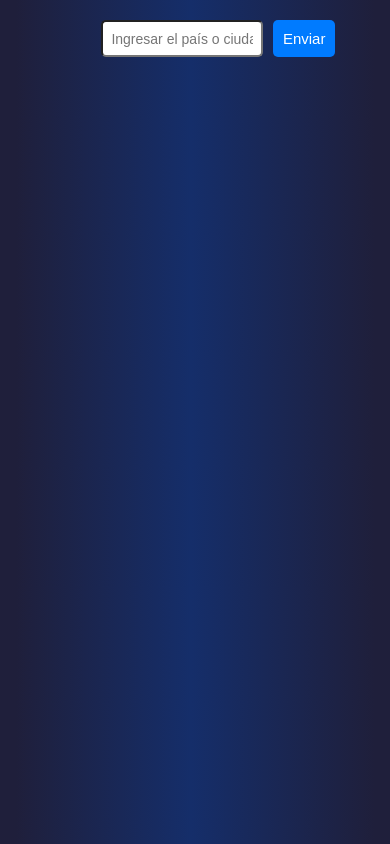
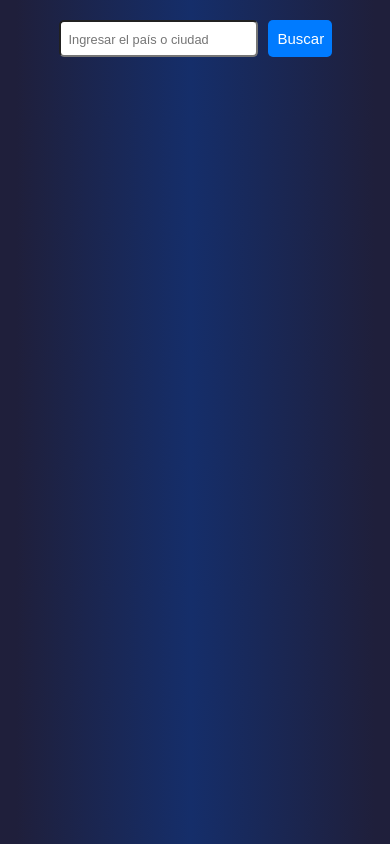
Before and after one commit to kevhr11/clima-app, a React (Create React App) app: page / in a window 390 px wide. Built offline with nearby package versions, Linux system fonts and the light colour scheme; no server answers; the HTML template or start-up script is replaced by a standard one.

Commit message:
Modificación en el tamaño del formulario, input y letra del placeholder  para la vista movil

```diff
--- a/src/components/Formulario.js
+++ b/src/components/Formulario.js
@@ -33,7 +33,7 @@ function Formulario({ mostrarClima, setErrorCiudad }) {
           onChange={(e) => setCiudad(e.target.value)}
           placeholder="Ingresar el país o ciudad"
         />
-        <button>Enviar</button>
+        <button>Buscar</button>
       </form>
     </div>
   );
--- a/src/hojasDeEstilo/Formulario.css
+++ b/src/hojasDeEstilo/Formulario.css
@@ -16,6 +16,10 @@ input {
   border-radius: 5px;
 }
 
+input::placeholder {
+    font-size: 1rem;
+  }
+
 /* Estilos para el boton */
 button {
   padding: 10px;
@@ -29,7 +33,7 @@ button {
 }
 
 /* Clase del div que contiene el formulario */
-.formulario-envio{
+.formulario-envio {
   display: flex;
   flex-direction: column;
   justify-content: center;
@@ -39,14 +43,26 @@ button {
 /* Media query para resolución movil */
 @media (max-width: 767px) {
   /* Estilos del div para resolución movil */
-  .formulario-envio{
+  .formulario-envio {
     text-align: center;
     font-size: 1rem;
-    width: 80%;
+    width: 100%;
+  }
+
+  form{
+    width: 100%;
+  }
+
+  input {
+    width: 100%;
+  }
+
+  input::placeholder {
+    font-size: .8rem;
   }
 
   /* Estilos del boton para el ancho y del boton y el tamaño de la letra */
-  button{
+  button {
     font-size: 15px;
     width: 4rem;
   }
```
